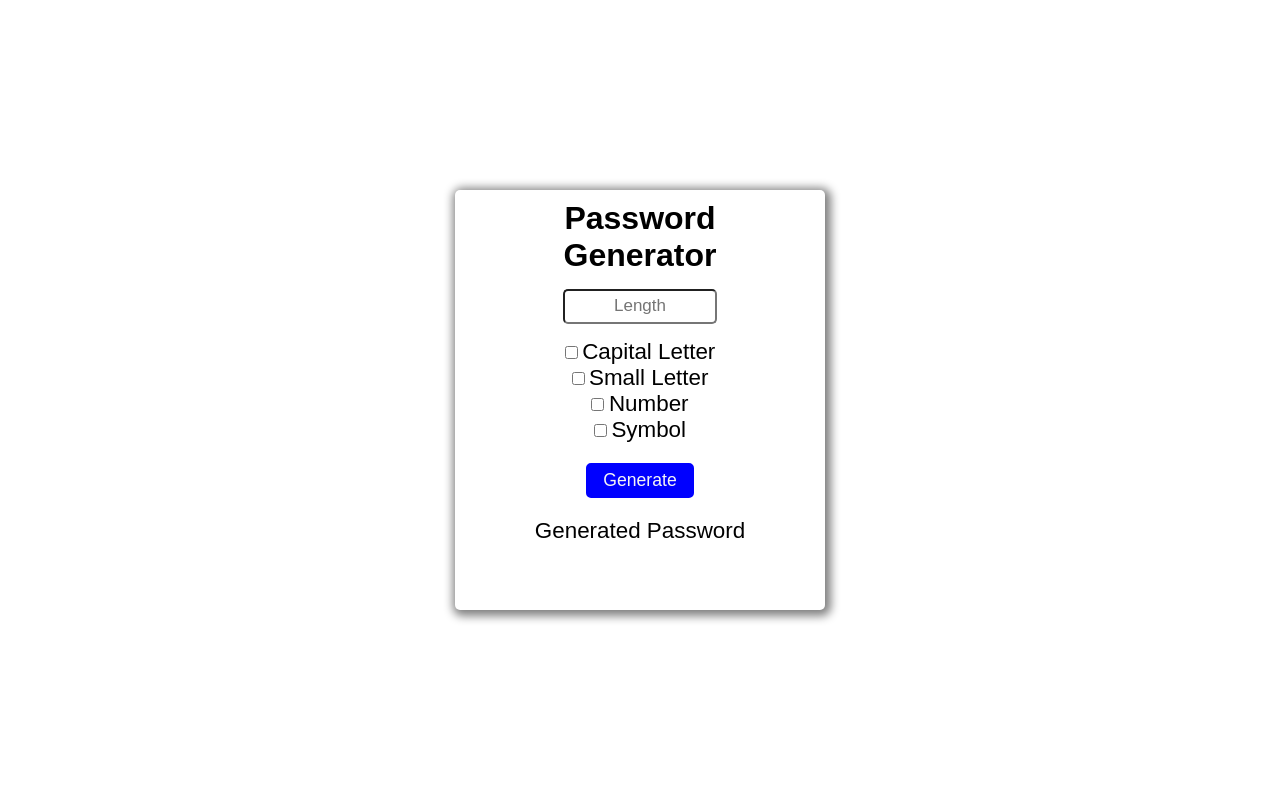
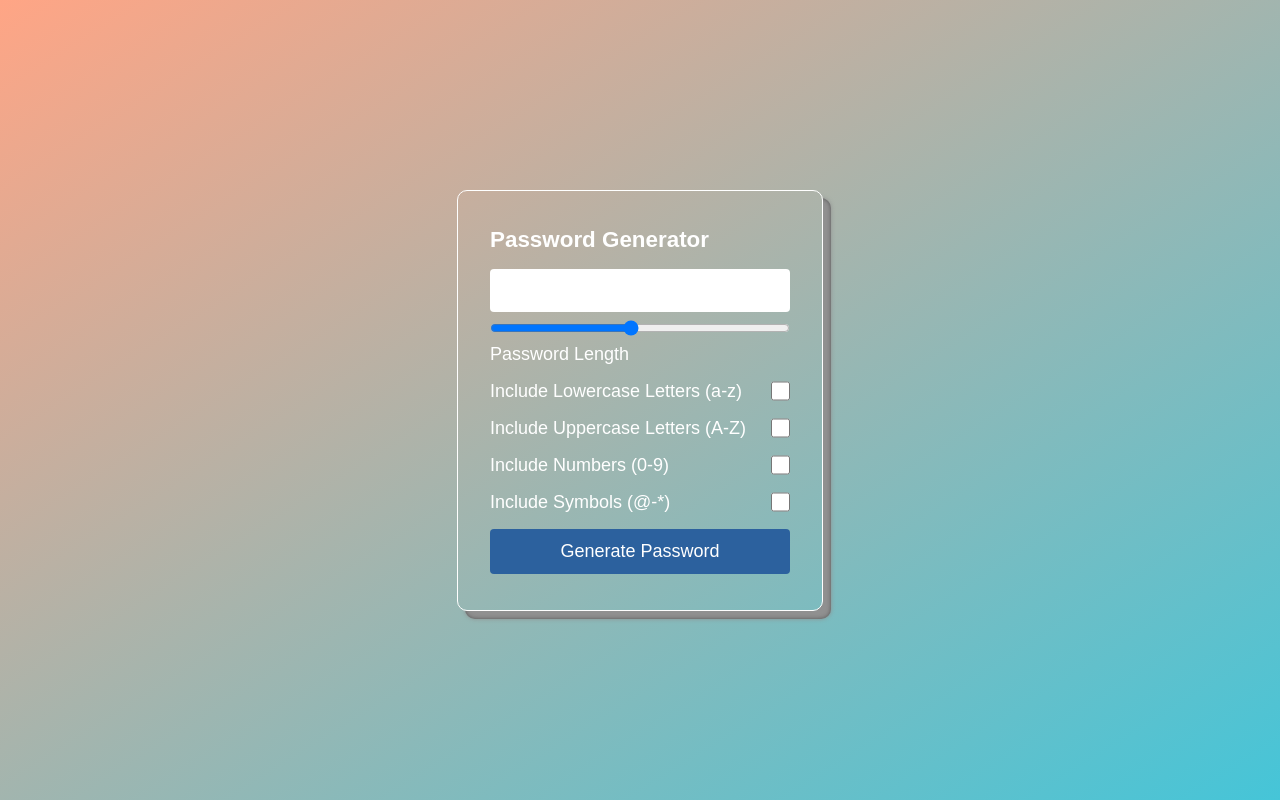
Before and after one commit to gautam-manish/Password_Generator, a plain HTML site: page index.html in a window 1280 px wide. Drawn offline with Linux system fonts and the light colour scheme.

Commit message:
Changing whole project

```diff
--- a/index.html
+++ b/index.html
@@ -4,35 +4,41 @@
 <head>
     <meta charset="UTF-8">
     <meta name="viewport" content="width=device-width, initial-scale=1.0">
-    <title>Random Password Generator</title>
+    <title>Password Generator</title>
     <link rel="stylesheet" href="style.css">
 </head>
 
 <body>
+
     <div class="container">
-        <form>
+        <h1>Password Generator</h1>
 
-            <h1>Password <br>Generator</h1>
+        <div class="inputBox">
+            <input type="text" class="passBox" id="passBox" disabled>
+        </div>
 
-            <!-- <label for="">Length</label> -->
-            <input type="number" id="inputBox" placeholder="Length">
-            <br>
-            <input type="checkbox" id="toCapital" >
-            <label for="" class="c-box">Capital Letter</label>
-            <br>
-            <input type="checkbox" id="toSmall">
-            <label for="" class="c-box">Small Letter</label>
-            <br>
-            <input type="checkbox" id="toNumber">
-            <label for="" class="c-box">Number</label>
-            <br>
-            <input type="checkbox" id="toSymbol">
-            <label for="" class="c-box">Symbol</label>
-            <br>
-            <button id="btn">Generate</button>
-            <p id="result">Generated Password</p>
-        </form>
-
+        <input type="range" min="1" max="16" value="8" id="inputSlider">
+        <div class="row">
+            <p>Password Length</p>
+            <span id="sliderValue"></span>
+        </div>
+        <div class="row">
+            <label for="lowercase">Include Lowercase Letters (a-z)</label>
+            <input type="checkbox" name="lowercase" id="lowercase">
+        </div>
+        <div class="row">
+            <label for="uppercase">Include Uppercase Letters (A-Z)</label>
+            <input type="checkbox" name="uppercase" id="uppercase">
+        </div>
+        <div class="row">
+            <label for="numbers">Include Numbers (0-9)</label>
+            <input type="checkbox" name="numbers" id="numbers">
+        </div>
+        <div class="row">
+            <label for="symbols">Include Symbols (@-*)</label>
+            <input type="checkbox" name="symbols" id="symbols">
+        </div>
+        <button type="button" class="btn" id="genBtn">Generate Password</button>
     </div>
 
     <script src="main.js"></script>
--- a/style.css
+++ b/style.css
@@ -1,62 +1,68 @@
-* {
+*{
     margin: 0;
-    font-family: 'Poppins', sans-serif;
+    padding: 0;
+    box-sizing: border-box;
+    font-family: sans-serif;
 }
 
-.container {
-    position: absolute;
-    top: 50%;
-    left: 50%;
-    transform: translate(-50%, -50%);
-    box-shadow: 2px 2px 10px 4px grey;
-    border-radius: 5px;
-    padding: 10px;
+body{
+    max-width: 100vw;
+    min-height: 100vh;
+    display: flex;
+    justify-content: center;
+    align-items: center;
+    background: linear-gradient(to right bottom, #ffa585, #45c5d8);
+    color: #fff;
 }
 
-.container form {
-    height: 400px;
-    width: 350px;
-    text-align: center;
+.container{
+    border: 0.5px solid white;
+    border-radius: 10px;
+    padding: 28px 32px;
+    display: flex;
+    flex-direction: column;
+    background: transparent;
+    box-shadow: 8px 8px 4px #909090, 8px 8px 0px #575757;
+}
+.container h1{
+    font-size: 1.4rem;
+    margin-block: 8px;
+}
+.passBox{
+    background-color: #fff;
+    border: none;
+    outline: none;
+    padding: 10px;
+    width: 300px;
+    border-radius: 4px;
+    font-size: 20px;
+    margin-block: 8px;
+
+}
+.row{
+    display: flex;
+    margin-block: 8px;
+}
+.row p, .row label{
+    flex-basis: 100%;
+    font-size: 18px;
 }
 
-input::-webkit-outer-spin-button,
-input::-webkit-inner-spin-button {
-    -webkit-appearance: none;
-    margin: 0;
+.row input[type="checkbox"]{
+    width: 20px;
+    height: 20px;
 }
-
-#inputBox {
-    margin: 15px 0px;
-    width: 40%;
-    padding: 1.5%;
-    font-size: 17px;
-    text-align: center;
-    border-radius: 5px;
-    color: black;
-}
-
-button {
-    margin: 20px 0px;
-    padding: 5px 15px;
-    font-size: 110%;
-    border: 2px solid blue;
-    background-color: blue;
-    color: whitesmoke;
-    border-radius: 5px;
+.btn{
+    border: none;
+    outline: none;
+    background-color: #2c619e;
+    padding: 12px 24px;
+    color: #fff;
+    font-size: 18px;
+    margin-block: 8px;
+    border-radius: 4px;
     cursor: pointer;
 }
-
-
-button:hover {
-    background-color: white;
-    color: blue;
+.btn:hover{
+    background-color: #0066ff;
 }
-
-
-#result {
-    font-size: 140%;
-}
-
-.c-box {
-    font-size: 140%;
-}
```
